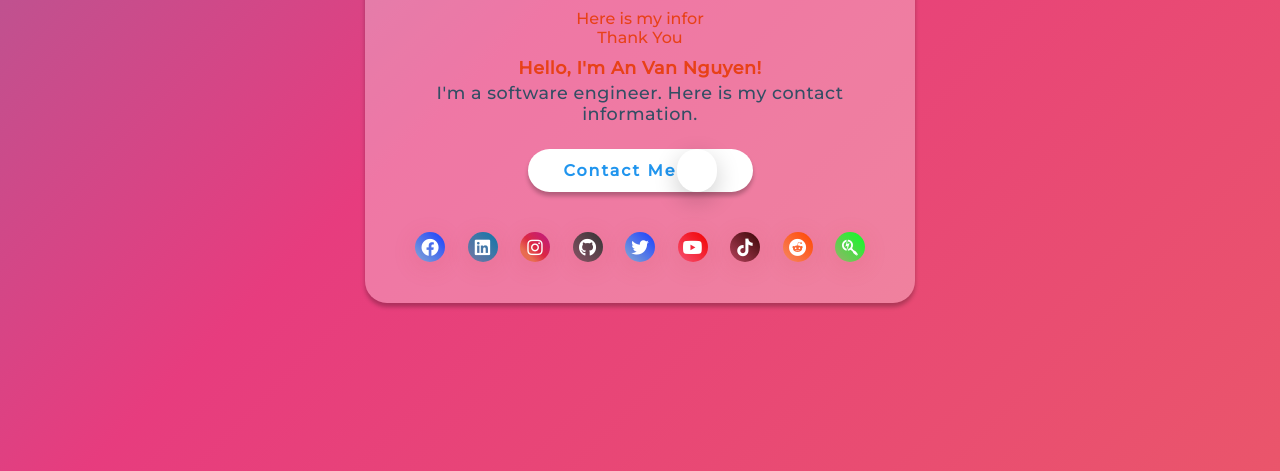
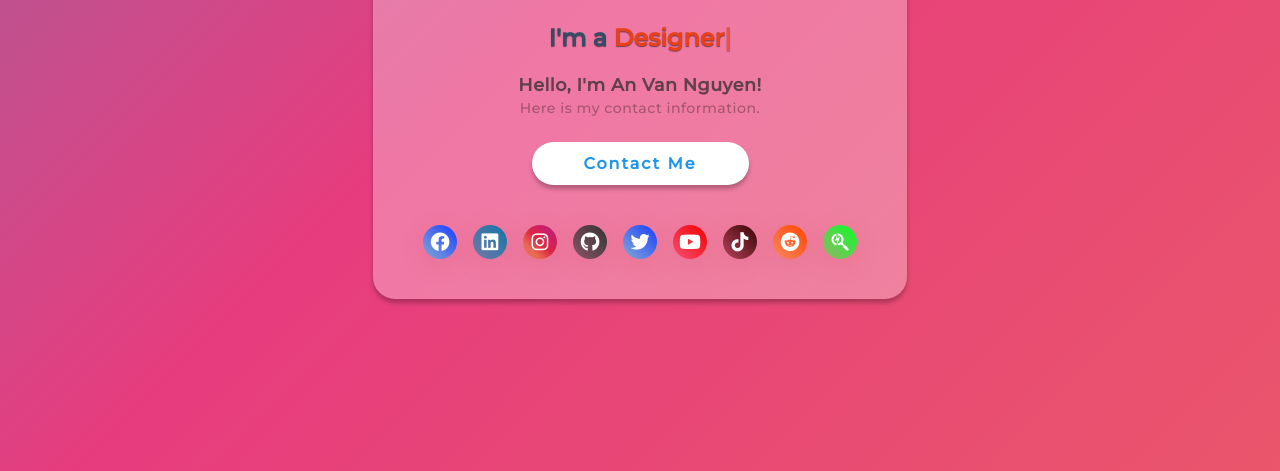
Before and after one commit to anvndev/anvndev.github.io, a plain HTML site: page index.html in a window 1280 px wide. Shown: the part 329-800 px from the top of the page. Drawn offline with nearby package versions, Linux system fonts and the light colour scheme.

Commit message:
refactor: project restructuring and optimization

```diff
--- a/index.html
+++ b/index.html
@@ -1,77 +1,44 @@
 <!DOCTYPE html>
 <html lang="en">
 <head>
-    <meta charset="UTF-8">
-    <meta name="viewport" content="width=device-width, initial-scale=1.0">
-    <link href="https://fonts.googleapis.com/css2?family=Montserrat:wght@500&display=swap" rel="stylesheet">
-    <link rel="stylesheet" href="https://cdnjs.cloudflare.com/ajax/libs/font-awesome/5.15.1/css/all.min.css">
-    <link rel="stylesheet" href="./style.css">
+  <meta charset="UTF-8" />
+  <meta name="viewport" content="width=device-width, initial-scale=1.0" />
   <title>Anvndev</title>
-    <link rel = "icon" href ="./images/andev-cartoon24ble-circle-smile.ico"
-        type = "./images/andev-cartoon24ble-circle-smile.ico">
-            <!-- Typed JS -->
+  <link rel="icon" href="./images/icon-logo-anvndev.ico" type="image/x-icon" />
+  <link href="https://fonts.googleapis.com/css2?family=Montserrat:wght@500&display=swap" rel="stylesheet" />
+  <link rel="stylesheet" href="https://cdnjs.cloudflare.com/ajax/libs/font-awesome/5.15.1/css/all.min.css" />
+  <link rel="stylesheet" href="./style.css" />
   <script src="https://cdn.jsdelivr.net/npm/typed.js@2.0.12"></script>
 </head>
 <body>
   <div class="profile-container">
     <div class="img-container">
-            <img src="./images/anvndev-cartoon25.png" alt="profile image">
+      <img src="./images/anvndev-cartoon25.png" alt="Anvndev profile image" />
     </div>
-        <!-- <p class="info full-name">Anvndev</p> -->
+
     <h1>I'm a <span id="elem"></span></h1>
-        <p class="info">
-            <i><span>-----</span></i>
-                <p><span>Here is my infor</span></p>
-                <p><span>Thank You</span></p>
-        </p>
-        <!-- <p class="info place">
-            <i class="fas fa-map-marker-alt"></i>
-            Viet Nam
-        </p> -->
 
         <div class="content-info">
-            <p><span>Hello, I'm An Van Nguyen!</span>
-                I'm a software engineer.
-                Here is my contact information.</p>
+        <p><strong>Hello, I'm An Van Nguyen!</strong></p>
+        <p class="sub-info">Here is my contact information.</p>
         </div>
-            <!-- Button contact -->
-            <button class="action contme">Contact Me
-                <a href="https://anvndev.github.io/" class="action"></a>
-            </button>
 
-            <!-- Social -->
+
+    <a href="https://anvndev.github.io/" class="action contme">Contact Me</a>
+
     <div class="social-container">
-            <button class="facebook">
-                <!-- <i class="fab fa-youtube"></i> -->
-                <a href="https://www.facebook.com/anvndev/" class="fab fa-facebook"></a>
-            </button>
-            <button class="linkedin">
-                <a href="https://www.linkedin.com/in/anvndev/" class="fab fa-linkedin"></a>
-            </button>
-            <button class="instagram">
-                <a href="https://www.instagram.com/anvndev/" class="fab fa-instagram"></a>
-            </button>
-            <button class="github">
-                <a href="https://github.com/anvndev" class="fab fa-github"></a>
-            </button>
-            <button class="twitter">
-                <a href="https://x.com/anvndev" class="fab fa-twitter"></a>
-            </button>
-            <button class="youtube">
-                <a href="https://www.youtube.com/@anvndev" class="fab fa-youtube"></a>
-            </button>
-            <button class="tiktok">
-                <a href="https://www.tiktok.com/@anvndev" class="fab fa-tiktok"></a>
-            </button>
-            <button class="reddit">
-                <a href="https://www.reddit.com/user/anvndev/" class="fab fa-reddit"></a>
-            </button>
-            <button class="search">
-                <a href="https://www.anvndev.com" class="fab fa-searchengin"></a>
-            </button>
+      <a href="https://www.facebook.com/anvndev/" class="social-button facebook fab fa-facebook" aria-label="Facebook"></a>
+      <a href="https://www.linkedin.com/in/anvndev/" class="social-button linkedin fab fa-linkedin" aria-label="LinkedIn"></a>
+      <a href="https://www.instagram.com/anvndev/" class="social-button instagram fab fa-instagram" aria-label="Instagram"></a>
+      <a href="https://github.com/anvndev" class="social-button github fab fa-github" aria-label="GitHub"></a>
+      <a href="https://x.com/anvndev" class="social-button twitter fab fa-twitter" aria-label="Twitter"></a>
+      <a href="https://www.youtube.com/@anvndev" class="social-button youtube fab fa-youtube" aria-label="YouTube"></a>
+      <a href="https://www.tiktok.com/@anvndev" class="social-button tiktok fab fa-tiktok" aria-label="TikTok"></a>
+      <a href="https://www.reddit.com/user/anvndev/" class="social-button reddit fab fa-reddit" aria-label="Reddit"></a>
+      <a href="https://www.anvndev.com" class="social-button search fab fa-searchengin" aria-label="Website"></a>
     </div>
-            <!-- Custom JavaScript -->
+  </div>
+
   <script src="text.js"></script>
-    </div>
 </body>
 </html>
--- a/style.css
+++ b/style.css
@@ -1,262 +1,232 @@
-
 * {
-    margin     : 0;
-    padding    : 0;
-    box-sizing : border-box;
-    color      : #334e64;
-    font-family: 'Montserrat', sans-serif;
+  margin: 0;
+  padding: 0;
+  box-sizing: border-box;
+  color: #334e64;
+  font-family: "Montserrat", sans-serif;
 }
 
 body {
-    min-height     : 100vh;
-    width          : 100%;
-    display        : flex;
-    justify-content: center;
-    align-items    : center;
-    /* background     : linear-gradient(20deg, #ff2844, #6741ff); */
+  min-height: 100vh;
+  width: 100%;
+  display: flex;
+  justify-content: center;
+  align-items: center;
+  background: linear-gradient(-45deg, #ee7752, #e73c7e, #23a6d5, #23d5ab);
+  background-size: 400% 400%;
+  animation: gradient 16s ease infinite;
 }
-/* :root {
-    --width: 400px;
-    --height: 260px;
-    --i-width: calc(var(--height)*0.25 - 23px);
+
+@keyframes gradient {
+  0% {
+    background-position: 0% 50%;
+  }
+  50% {
+    background-position: 100% 50%;
+  }
+  100% {
+    background-position: 0% 50%;
+  }
+}
+
+.profile-container {
+  position: relative;
+  max-width: 550px;
+  padding: 100px 50px 40px;
+  border-radius: 22px;
+  background: rgba(255, 255, 255, 0.3);
+  box-shadow: 0px 4px 4px rgba(0, 0, 0, 0.25);
+  display: flex;
+  flex-direction: column;
+  align-items: center;
+  text-align: center;
+}
+
+/* .profile-container::before {
+  content: "";
+  position: absolute;
+  left: -59%;
+  width: 80px;
+  height: 100%;
+  background-color: #fffb;
+  transform: rotate(38deg) translateY(-25%);
+  z-index: 1;
+  overflow: hidden;
+}
+
+.profile-container:hover::before {
+  animation: brightness 0.8s forwards;
 } */
 
-.profile-container {
-    position        : relative;
-    background-color: #fff;
-    max-width           : 550px;
-/* max-height           :860px; */
-    padding         : 100px 50px 40px;
-    border-radius   : 22px;
-    background: rgba(255, 255, 255, 0.3);
-    box-shadow: 0px 4px 4px rgba(0, 0, 0, 0.25);
-    display         : flex;
-    flex-direction  : column;
-    justify-content : center;
-    align-items     : center;
-    transform-style: preserve-3d;
+.action.contme {
+  position: relative;
+  overflow: hidden;
+  background: #ffffff;
+  box-shadow: 0px 4px 4px rgba(0, 0, 0, 0.25);
+  border-radius: 50px;
 }
-.profile-container::before {
-    content: '';
-    position: absolute;
+
+/* highlight */
+.action.contme::before {
+  content: "";
+  position: absolute;
+  top: 0;
+  left: -75%;
+  width: 50%;
+  height: 100%;
+  background: rgba(255, 255, 255, 0.6);
+  transform: skewX(-20deg);
+}
+
+/* run when hover */
+.action.contme:hover::before {
+  animation: sweep 0.7s ease forwards;
+}
+
+/* keyframe */
+@keyframes sweep {
+  0% {
+    left: -75%;
+  }
+  100% {
+    left: 130%;
+  }
+}
+
+@keyframes brightness {
+  0% {
     left: -59%;
-    width: 80px;
-    height: var(--width);
-    background-color: #FFFB;
-    transform: rotate(38deg) translateY(-25%);
-    z-index: 1;
-    overflow: hidden;
-
+  }
+  100% {
+    left: 112%;
+  }
 }
-.profile-container:hover .profile-container::before {
-    animation: brightness 0.8s 1 forwards;
-}
-    @keyframes brightness {
-        0% {
-            left: -59%;
-        }
-        100% {
-            left: 112%;
-        }
-    }
 
 .img-container {
-    z-index: 1;
-    width        : 120px;
-    height       : 120px;
-    overflow     : hidden;
-    border       : 3px solid #10d7f1;
-    border-radius: 50%;
-    /* box-shadow   : 0 8px 55px #b92a76a4; */
-    position     : absolute;
-    top          : 0;
-    left         : 50%;
-    transform    : translate(-50%, -20%);
-    filter: drop-shadow(0px 4px 4px rgba(0, 0, 0, 0.25));
-
+  position: absolute;
+  top: 0;
+  left: 50%;
+  transform: translate(-50%, -20%);
+  width: 120px;
+  height: 120px;
+  overflow: hidden;
+  border: 3px solid #10d7f1;
+  border-radius: 50%;
+  z-index: 1;
+  filter: drop-shadow(0px 4px 4px rgba(0, 0, 0, 0.25));
 }
 
 .img-container img {
-    width    : 100%;
-    max-width: 100%;
-    transform: scale(1.1);
+  width: 100%;
+  transform: scale(1.1);
 }
 
-.info {
-    margin-bottom: 12px;
-}
-
-.info i {
-    margin-right: 0.1px;
-    font-size   : 0.79em;
-}
-
-
-/* .full-name {
-    font-size     : 1.4em;
-    font-weight   : bold;
-    letter-spacing: 1px;
-    color         : #F26837;
-
-} */
-.h1 {
-    font-size: 0.1em;
-    color: white;
-    text-shadow: 0 1px 1px rgba(0, 0, 0, 0.5);
+h1 {
+  font-size: 1.5em;
+  margin-top: 80px;
+  margin-bottom: 12px;
+  text-shadow: 0 1px 1px rgba(0, 0, 0, 0.5);
 }
 
 span {
-    color: #e84118;
-    text-align     : center;
+  color: #e84118;
 }
 
 .content-info {
-    width          : 100%;
-    display        : flex;
-    justify-content: space-around;
-    align-items    : center;
-    font-size      : 1.1em;
-    letter-spacing : 0.5px;
-    margin-top  : 10px;
-    text-align     : center;
+  font-size: 1.1em;
+  letter-spacing: 0.5px;
+  margin-top: 10px;
 }
 
-.content-info span {
-    display      : block;
-    font-weight  : bold;
-    margin-bottom: 4px;
+.content-info strong {
+  display: block;
+  margin-bottom: 4px;
+  color: rgba(42, 41, 40, 0.72);
+  shadow: 0 1px 1px rgba(23, 21, 21, 0.28);
+}
+
+.sub-info {
+  font-size: 0.8em;
+  margin-top: 4px;
+  color: rgba(23, 8, 4, 0.33);
+}
+
+.action {
+  display: inline-block;
+  text-align: center;
+  color: rgb(32, 149, 238);
+  background: #ffffff;
+  border: none;
+  border-radius: 50px;
+  padding: 12px 20px;
+  width: 50%;
+  margin-top: 25px;
+  font-size: 1em;
+  font-weight: bold;
+  letter-spacing: 2px;
+  text-decoration: none;
+  box-shadow: 0px 8px 25px rgba(0, 0, 0, 0.2);
+  transition: transform 0.3s, opacity 0.3s, background-color 0.3s;
+}
+
+.action:hover {
+  transform: scale(1.1);
+  opacity: 0.85;
+  background-color: #ffd700;
+  cursor: url("./images/cursor.svg"), auto;
 }
 
 .social-container {
-    width          : 100%;
-    display        : flex;
-    justify-content: space-between;
-    align-items    : center;
-    margin-bottom  : 1px;
-    margin-top: 40px;
+  display: flex;
+  flex-wrap: wrap;
+  justify-content: center;
+  gap: 16px;
+  margin-top: 40px;
 }
 
-.social-container a {
-    color: #fff;
-    text-decoration: none
+.social-button {
+  display: inline-flex;
+  justify-content: center;
+  align-items: center;
+  width: 34px;
+  height: 34px;
+  font-size: 1.2em;
+  border-radius: 50%;
+  box-shadow: 0px 5px 25px rgba(199, 58, 58, 0.15);
+  text-decoration: none;
+  transition: transform 0.3s;
+  color: #fff;
 }
 
-.social-container button {
-    border          : none;
-    outline         : none;
-    width           : 30px;
-    height          : 30px;
-    border-radius   : 50%;
-    font-size       : 1.1em;
-    cursor          : pointer;
-    box-shadow      : 0px 5px 25px rgba(199, 58, 58, 0.15);
-    transition      : transform 0.3s;
+.social-button:hover {
+  transform: scale(1.5);
 }
 
-.social-container button:hover {
-    transform: scale(1.5);
+/* Social platform colors */
+.facebook {
+  background: linear-gradient(45deg, #29d1ff88, #173dff);
 }
-
-/* Social colors */
-
-.social-container button.facebook {
-    background: linear-gradient(45deg, #29d1ff88, #173dff);
+.linkedin {
+  background: linear-gradient(45deg, #0e76a888, #0e76a8);
 }
-
-.social-container button.linkedin {
-    background: linear-gradient(45deg, #0e76a888, #0e76a8);
+.instagram {
+  background: linear-gradient(45deg, #e6683ccc 25%, #dc2743 50%, #bc1888 100%);
 }
-
-.social-container button.instagram {
-    background: linear-gradient(45deg, #e6683ccc 25%, #dc2743 50%,
-            #bc1888 100%);
+.github {
+  background: linear-gradient(45deg, #33333388, #333333);
 }
-
-.social-container button.github {
-    background: linear-gradient(45deg, #33333388, #333333);
+.twitter {
+  background: linear-gradient(45deg, #29d1ff88, #173dff);
 }
-.social-container button.twitter {
-    background: linear-gradient(45deg, #29d1ff88, #173dff);
+.youtube {
+  background: linear-gradient(45deg, #fe294988, #f10000);
 }
-.social-container button.youtube {
-    background: linear-gradient(45deg, #fe294988, #f10000);
+.tiktok {
+  background: linear-gradient(45deg, #830e1f88, #380404);
 }
-.social-container button.tiktok {
-    background: linear-gradient(45deg, #830e1f88, #380404);
+.reddit {
+  background: linear-gradient(45deg, #fe902988, #ff4500);
 }
-.social-container button.reddit {
-    background: linear-gradient(45deg, #fe902988, #FF4500);
+.search {
+  background: linear-gradient(45deg, #4ae03d88, #07ff24);
 }
-.social-container button.search {
-    background: linear-gradient(45deg, #4ae03d88, #07ff24);
-}
-
-/* contact button */
-.action {
-    outline: orangered;
-    cursor: pointer;
-    color: rgb(32, 149, 238);
-    border: none;
-    border-radius: 50px;
-    padding: 12px 20px;
-    width: 50%;
-    margin-top: 25px;
-    box-shadow: 0px 8px 25px rgba(0, 0, 0, 0.2);
-    text-transform: inherit;
-    font-size: 1em;
-    font-weight: bold;
-    letter-spacing: 2px;
-    transition: transform 0.3s, opacity 0.3s, background-color 0.3s;
-  }
-
-  .action.contme {
-    background: #FFFFFF;
-    box-shadow: 0px 4px 4px rgba(0, 0, 0, 0.25);
-    border-radius: 50px;
-  }
-
-  .action:hover {
-    transform: scale(1.5);
-    opacity: 0.85;
-    background-color: #FFD700;
-    cursor: url('./images/cursor.svg'), auto;
-  }
-
-
-  @keyframes sparkle {
-    to {
-      background-position: 40px 40px;
-    }
-  }
-
-/* .btn {
-    display: inline-block;
-    padding: 14px 40px;
-    border-radius: 0.5rem;
-    border-radius: 100px;
-    font-size: 17px;
-    font-weight: 500;
-    background: var(--main-color);
-    color: var(--text-color);
-    border: 1px solid var(--main-color);
-    transition: all .40s ease;
-    margin: auto;
-} */
-
-body {
-	background: linear-gradient(-45deg, #ee7752, #e73c7e, #23a6d5, #23d5ab);
-	background-size: 400% 400%;
-	animation: gradient 16s ease infinite;
-}
-
-@keyframes gradient {
-	0% {
-		background-position: 0% 50%;
-	}
-	50% {
-		background-position: 100% 50%;
-	}
-	100% {
-		background-position: 0% 50%;
-	}
-}
--- a/text.js
+++ b/text.js
@@ -1,8 +1,6 @@
 var typed = new Typed('#elem', {
-    // Waits 1000ms after typing "First"
-    strings: ['Anvndev','Software Engineer','Designer'],
-    typeSpeed: 50,
-    backSpeed: 30,
-    loop: true,
+  strings: ['Anvndev', 'Software Engineer', 'Designer'],
+  typeSpeed: 50,
+  backSpeed: 30,
+  loop: true
 });
-    // Run Andev
```
Also changed, not shown: images/icon-logo-anvndev.ico (added). Lines whose indentation alone changed are shown as unchanged.
